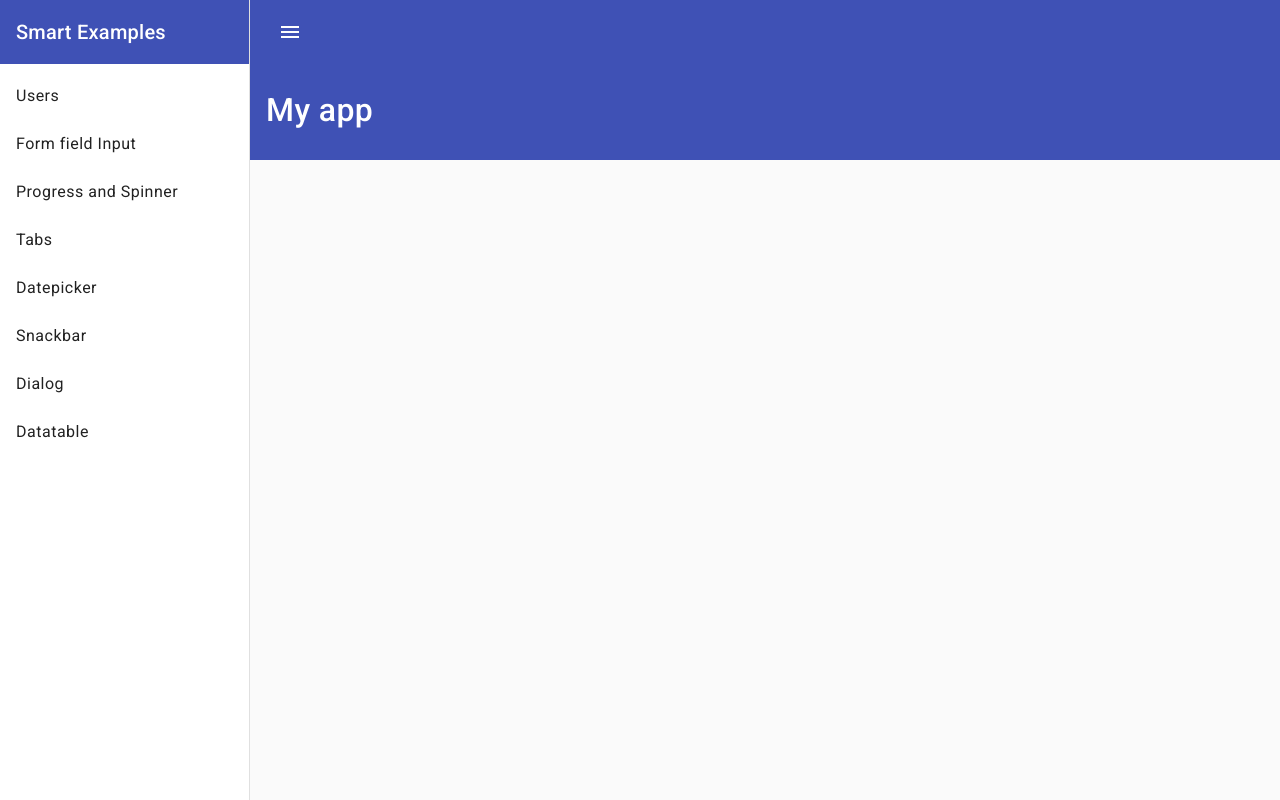
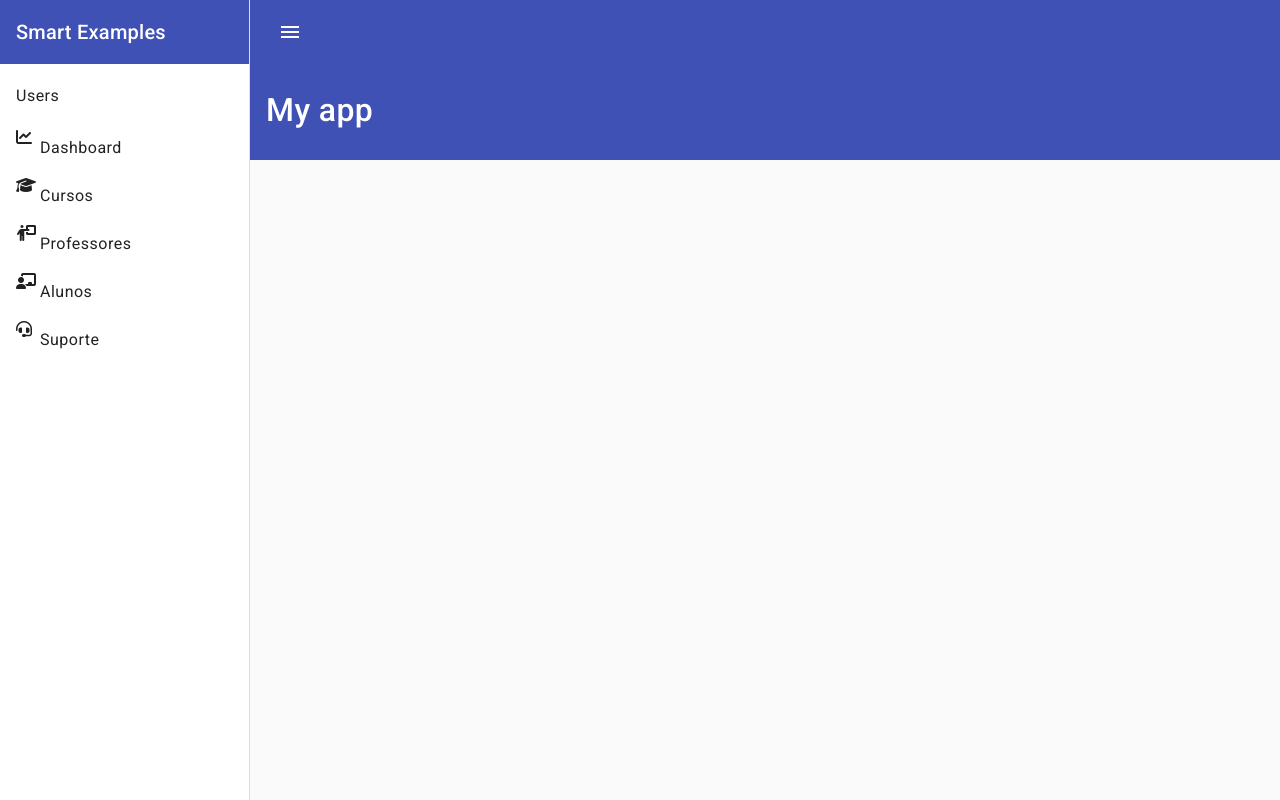
Before and after one commit to thurdelima/angular-my-school, an Angular app: page / in a window 1280 px wide. Built offline with nearby package versions, Linux system fonts and the light colour scheme.

Commit message:
feat: create dynamic menu

```diff
--- a/src/app/app.component.html
+++ b/src/app/app.component.html
@@ -14,13 +14,19 @@
 
     <mat-nav-list>
       <a mat-list-item routerLink="users">Users</a>
-      <a mat-list-item routerLink="formFieldInput">Form field Input</a>
+      <a *ngFor="let item of items_menu" mat-list-item [routerLink]="item.link" routerLinkActive="active">
+        <mat-icon fontSet="fa" [fontIcon]="item.icon"></mat-icon>
+        <span>{{item.label}}</span>
+      </a>
+
+
+      <!-- <a mat-list-item routerLink="formFieldInput">Form field Input</a>
       <a mat-list-item routerLink="progBarSpinner">Progress and Spinner</a>
       <a mat-list-item routerLink="tabs">Tabs</a>
       <a mat-list-item routerLink="datepicker">Datepicker</a>
       <a mat-list-item routerLink="snackbar">Snackbar</a>
       <a mat-list-item routerLink="dialog">Dialog</a>
-      <a mat-list-item routerLink="datatable">Datatable</a>
+      <a mat-list-item routerLink="datatable">Datatable</a> -->
 
 
     </mat-nav-list>
--- a/src/app/app.component.ts
+++ b/src/app/app.component.ts
@@ -1,6 +1,8 @@
 import { BreakpointObserver } from '@angular/cdk/layout';
 import { Component } from '@angular/core';
 import { fromEvent, map } from 'rxjs';
+import { MenuItem } from './shared/models/menuitem';
+import { menuItems } from './shared/models/menu';
 
 export const SCROLL_CONTAINER = 'mat-sidenav-content';
 export const TEXT_LIMIT = 50;
@@ -19,6 +21,7 @@ export class AppComponent {
   public isSmallScreen = false;
   public popText = false;
   public applyShadow = false;
+  public items_menu: MenuItem[] = menuItems;
 
   //@ViewChild(MatSidenav) sidenav!: MatSidenav;
   constructor(private breakPointObserver: BreakpointObserver) {}
--- a/src/app/pages/dashboard/dashboard.component.html
+++ b/src/app/pages/dashboard/dashboard.component.html
@@ -1,6 +1,6 @@
 
 <div class="content mat-elevation-z4">
-  <app-toolbar-title title="Dashboard" icon="list">
+  <app-toolbar-title title="Dashboard" icon="fa-solid fa-chart-line">
     <button mat-icon-button>
      <mat-icon>share</mat-icon>
     </button>
--- a/src/app/pages/students/students.component.html
+++ b/src/app/pages/students/students.component.html
@@ -1,6 +1,6 @@
 
 <div class="content mat-elevation-z4">
-  <app-toolbar-title title="Estudantes" icon="list">
+  <app-toolbar-title title="Estudantes" icon="fa-solid fa-chalkboard-user">
     <button mat-icon-button>
      <mat-icon>share</mat-icon>
     </button>
--- a/src/app/pages/support/support.component.html
+++ b/src/app/pages/support/support.component.html
@@ -1,6 +1,6 @@
 
 <div class="content mat-elevation-z4">
-  <app-toolbar-title title="Suporte" icon="list">
+  <app-toolbar-title title="Suporte" icon="fa-solid fa-headset">
     <button mat-icon-button>
      <mat-icon>share</mat-icon>
     </button>
--- a/src/app/pages/teachers/teachers.component.html
+++ b/src/app/pages/teachers/teachers.component.html
@@ -1,6 +1,6 @@
 
 <div class="content mat-elevation-z4">
-  <app-toolbar-title title="Professores" icon="list">
+  <app-toolbar-title title="Professores" icon="fa-solid fa-person-chalkboard">
     <button mat-icon-button>
      <mat-icon>share</mat-icon>
     </button>
--- a/src/app/shared/components/toolbar-title/toolbar-title.component.html
+++ b/src/app/shared/components/toolbar-title/toolbar-title.component.html
@@ -1,5 +1,5 @@
 <mat-toolbar>
-  <mat-icon class="icon-space" [class]="iconFa">{{iconMat}}</mat-icon>
+  <mat-icon class="icon-space" fontSet="{{fontSet}}" [class]="iconFa">{{iconMat}}</mat-icon>
     <span>{{title}}</span>
     <span fxFlex></span>
     <ng-content ></ng-content>
--- a/src/app/shared/components/toolbar-title/toolbar-title.component.ts
+++ b/src/app/shared/components/toolbar-title/toolbar-title.component.ts
@@ -9,13 +9,22 @@ export class ToolbarTitleComponent {
 
   public iconFa: string = '';
   public iconMat: string= '';
+  public fontSet: string= '';
 
   @Input() title: string = "";
 
 
   @Input()
   set icon(value: string) {
-    value.includes('fa-') ? this.iconFa = `icon-space-mat ${value}` : this.iconMat = value;
+    if(value.includes('fa-')) {
+      this.iconFa = `icon-space-mat ${value}`;
+      this.fontSet = 'fa';
+
+    } else {
+      this.iconMat = value;
+    }
+
+
 
   }
 
```
